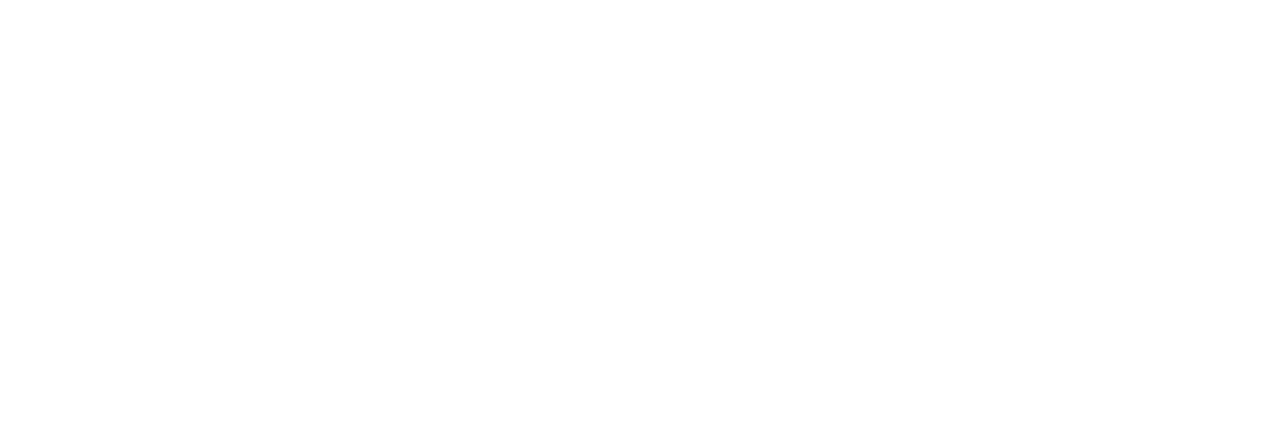
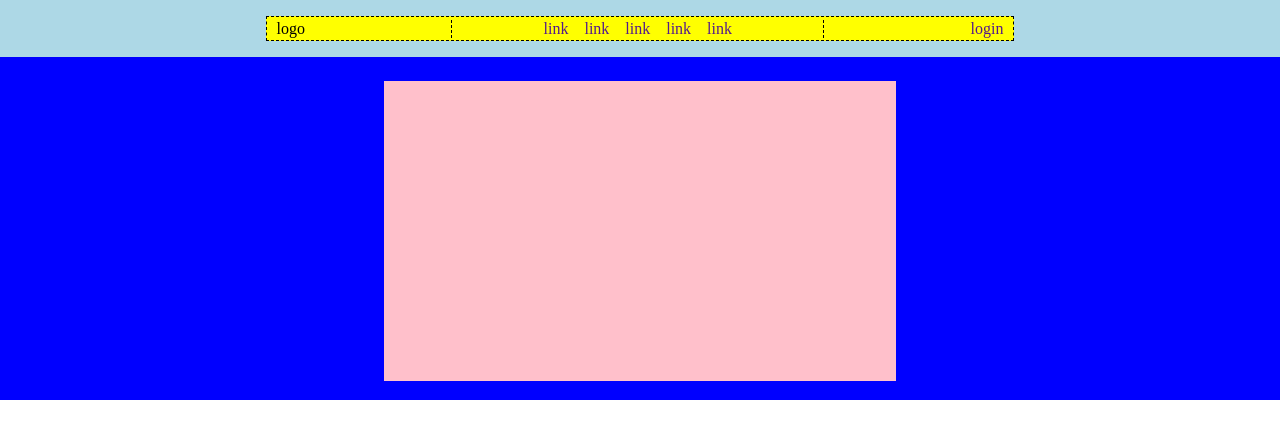
Before and after one commit to PierluigiTornesi/htmlcss-struttura-discord, a plain HTML site: page index.html in a window 1280 px wide. Drawn offline with Linux system fonts and the light colour scheme.

Commit message:
add: scrittura header e classi css

```diff
--- a/css/style.css
+++ b/css/style.css
@@ -4,3 +4,64 @@
     padding: 0;
     box-sizing: border-box;
 }
+/* ROOT */
+:root{
+    --bb-border: 1px dashed black;
+}
+/* classe per tutti i link */
+a{
+    text-decoration: none;
+}
+/* classe per l'header */
+header{
+    height: 400px;
+    width: 100%;
+    background-color: blue;
+}
+/* classe per il nav  */
+nav{
+    background-color: lightblue;
+    padding: 1rem;
+}
+/*classe per il container del nav  */
+.flex-container-nav{
+    width: 60%;
+    margin: 0 auto;
+    height: 25px;
+    display: flex;
+    flex-direction: row;
+    background-color: yellow;
+    justify-content: space-between;
+    align-items: center;
+    border: var(--bb-border);
+    gap: 1rem;
+}
+/* classi per il login e il logo per dargli lo spazio al lato */
+.logo{
+    margin-left: 10px;
+}
+.login{
+    margin-right: 10px;
+}
+/* classe per la lista */
+.flex-list{
+    display: flex;
+    width: 50%;
+    margin: 0 auto;
+    flex-direction: row;
+    justify-content: center;
+    list-style-type: none;
+    border-left: var(--bb-border);
+    border-right: var(--bb-border);
+}
+/* classe per tutti i li della lista */
+.flex-list li{
+    margin: 0 0.5rem;
+}
+/* classe per il blocco dentro l'header */
+.block-header{
+    width: 40%;
+    margin: 1.5rem auto;
+    min-height: 300px;
+    background-color: pink;
+}
--- a/index.html
+++ b/index.html
@@ -9,7 +9,26 @@
     <body>
         <!-- header -->
         <header>
-
+            <!-- prima sezione dell'header in cui é presente il logo, i vari link e il login -->
+            <nav>
+                <section class="flex-container-nav">
+                    <div class="logo">
+                        logo
+                    </div>
+                    <ul class="flex-list link">
+                        <li><a href="">link</a></li>
+                        <li><a href="">link</a></li>
+                        <li><a href="">link</a></li>
+                        <li><a href="">link</a></li>
+                        <li><a href="">link</a></li>
+                    </ul>
+                    <div class="login">
+                        <a class="login-link" href="">login</a>
+                    </div>
+                </section>
+            </nav>
+            <section class="block-header">
+            </section>
         </header>
         <!-- /header -->
 
```
